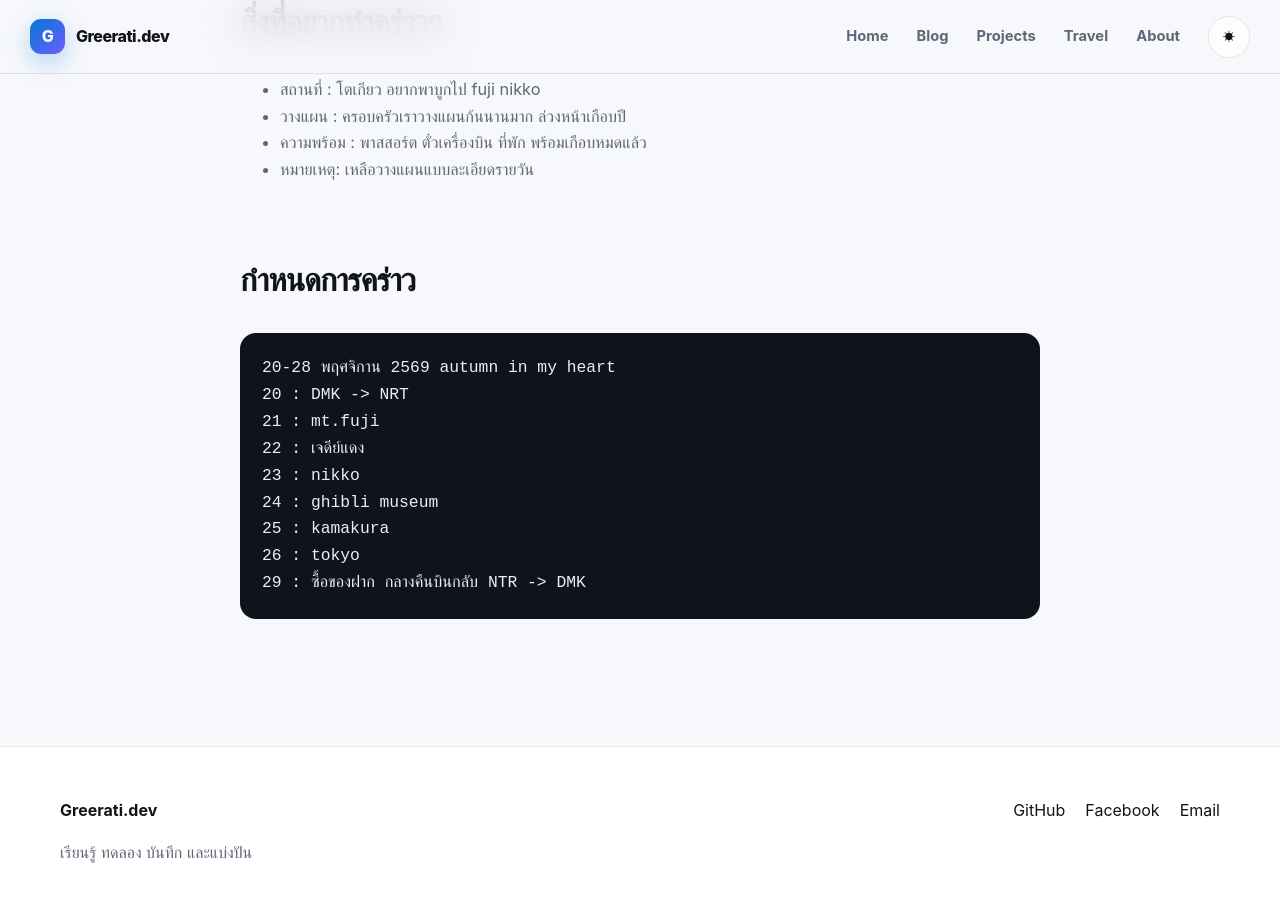
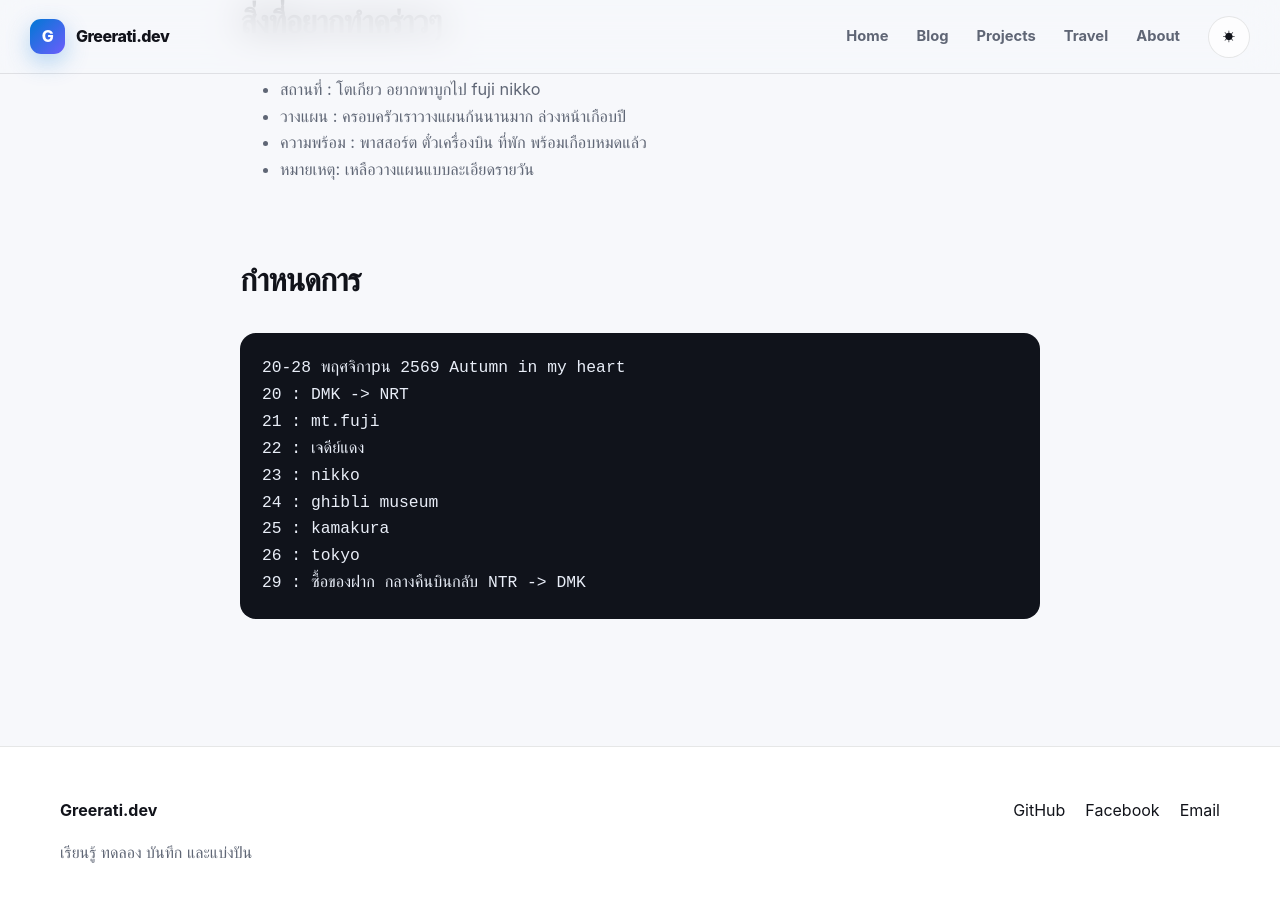
Before and after one commit to kakratua/kakratua.github.io, a Jekyll site: the page built from _posts/2026-08-11-tokyo-planning.md, in a window 1280 px wide and 900 px high, scrolled down 608 px. Built offline with Jekyll 4.4.1, drawn with Linux system fonts in a browser that asks for light colours.

Commit message:
Update 2026-08-11-tokyo-planning.md

````diff
--- a/_posts/2026-08-11-tokyo-planning.md
+++ b/_posts/2026-08-11-tokyo-planning.md
@@ -15,10 +15,10 @@ reading_time: "อ่าน 1 นาที"
 - ความพร้อม : พาสสอร์ต ตั๋วเครื่องบิน ที่พัก พร้อมเกือบหมดแล้ว
 - หมายเหตุ: เหลือวางแผนแบบละเอียดรายวัน
 
-## กำหนดการคร่าว
+## กำหนดการ
 
 ```schedule
-20-28 พฤศจิกาน 2569 autumn in my heart
+20-28 พฤศจิกาpน 2569 Autumn in my heart
 20 : DMK -> NRT
 21 : mt.fuji
 22 : เจดีย์แดง
````
